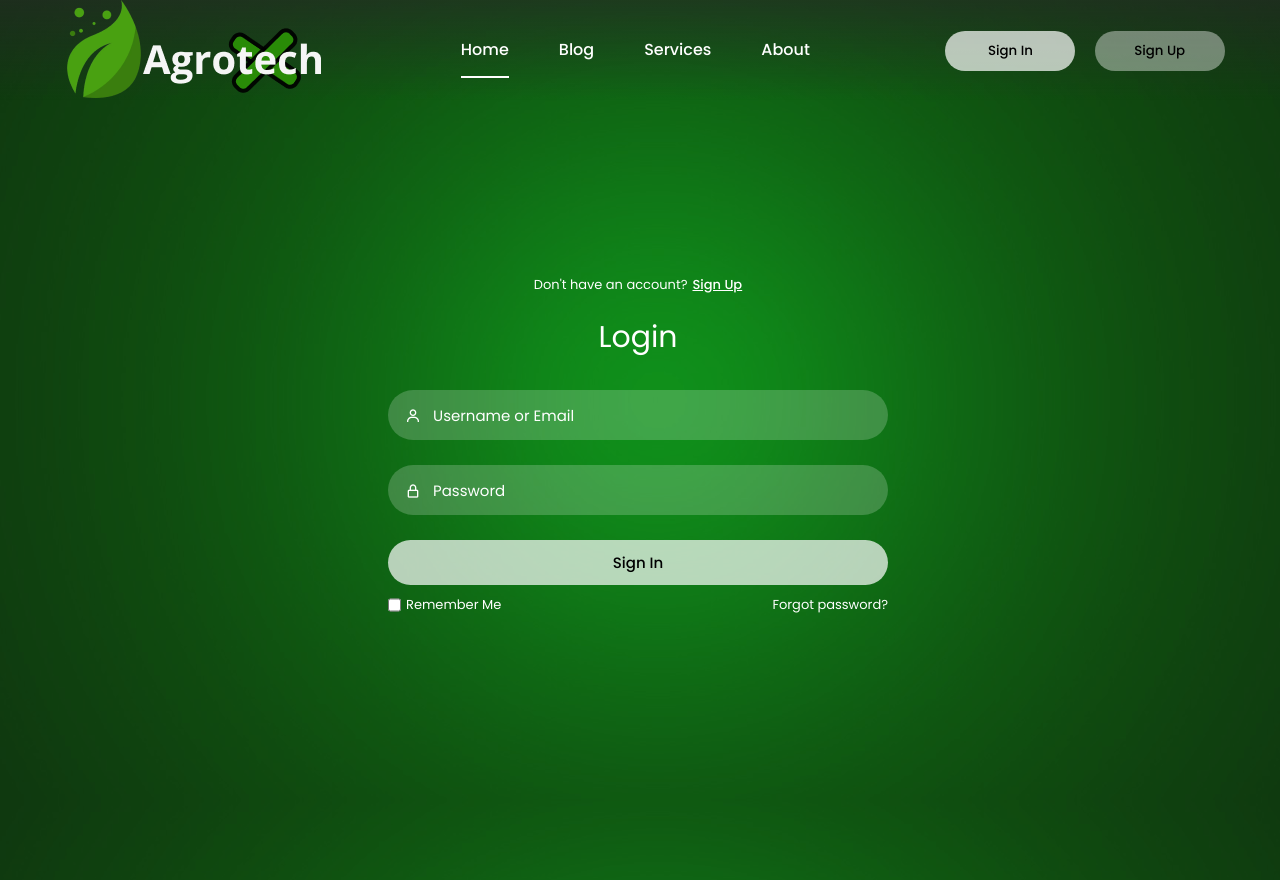
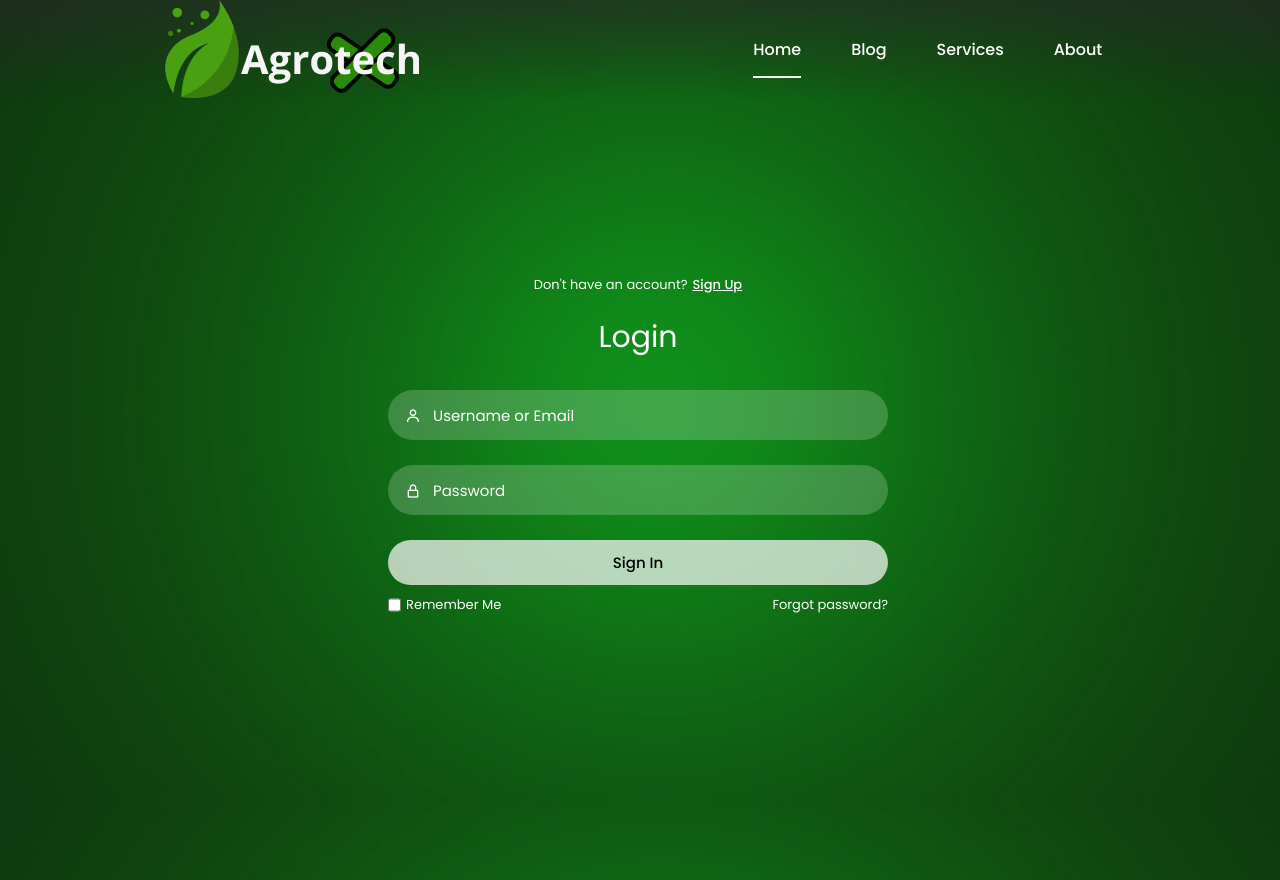
Before and after one commit to kelvinlittle21/Agrotechx-1, a website: page public/index.html in a window 1280 px wide. Drawn offline with nearby package versions, Linux system fonts and the light colour scheme.

Commit message:
Update index.html

```diff
--- a/public/index.html
+++ b/public/index.html
@@ -22,10 +22,6 @@
                 <li><a href="services/services.html" class="link">Services</a></li>
                 <li><a href="about/about.html" class="link">About</a></li>
             </ul>
-        </div>
-        <div class="nav-button">
-            <button class="btn white-btn" id="loginBtn" onclick="login()">Sign In</button>
-            <button class="btn" id="registerBtn" onclick="register()">Sign Up</button>
         </div>
         <div class="nav-menu-btn">
             <i class="bx bx-menu" onclick="myMenuFunction()"></i>
```
